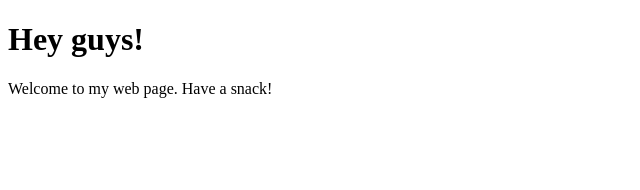
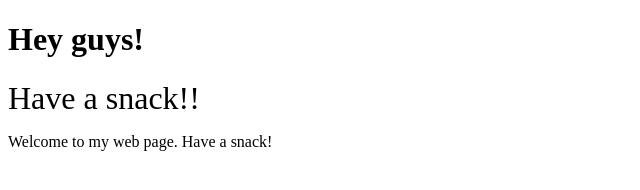
Before and after one commit to thanvig17/thanvig17.github.io, a plain HTML site: page index.html in a window 1280 px wide. Shown: the whole page, without its empty margins (0-640 px from the left). Drawn offline with Linux system fonts and the light colour scheme.

Commit message:
Update index.html

```diff
--- a/index.html
+++ b/index.html
@@ -3,6 +3,8 @@
 <body>
 
 <h1>Hey guys!</h1>
+  <font size="6">Have a snack!!</font>
+
 <p>Welcome to my web page. Have a snack!</p>
 
 </body>
```
